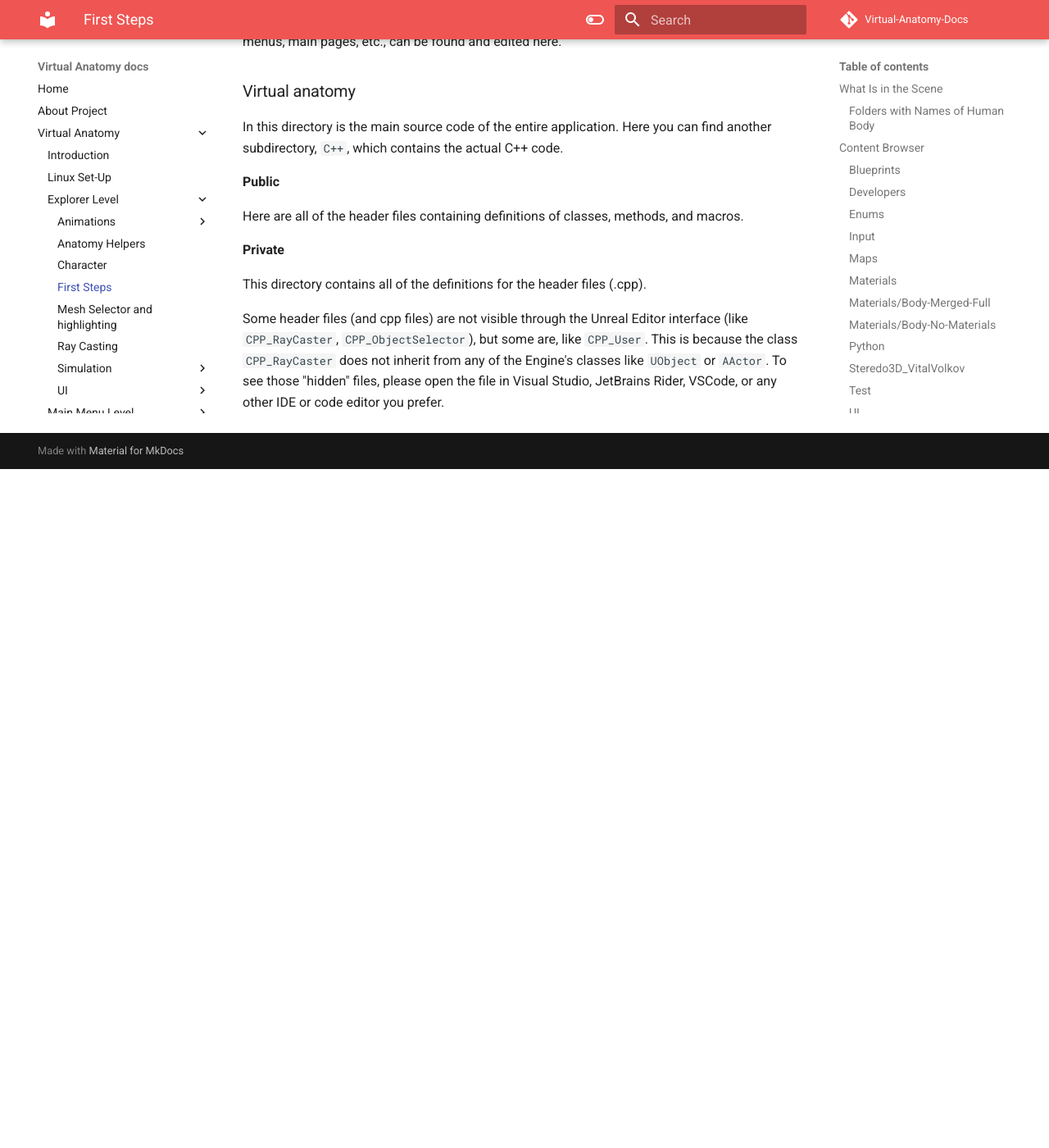
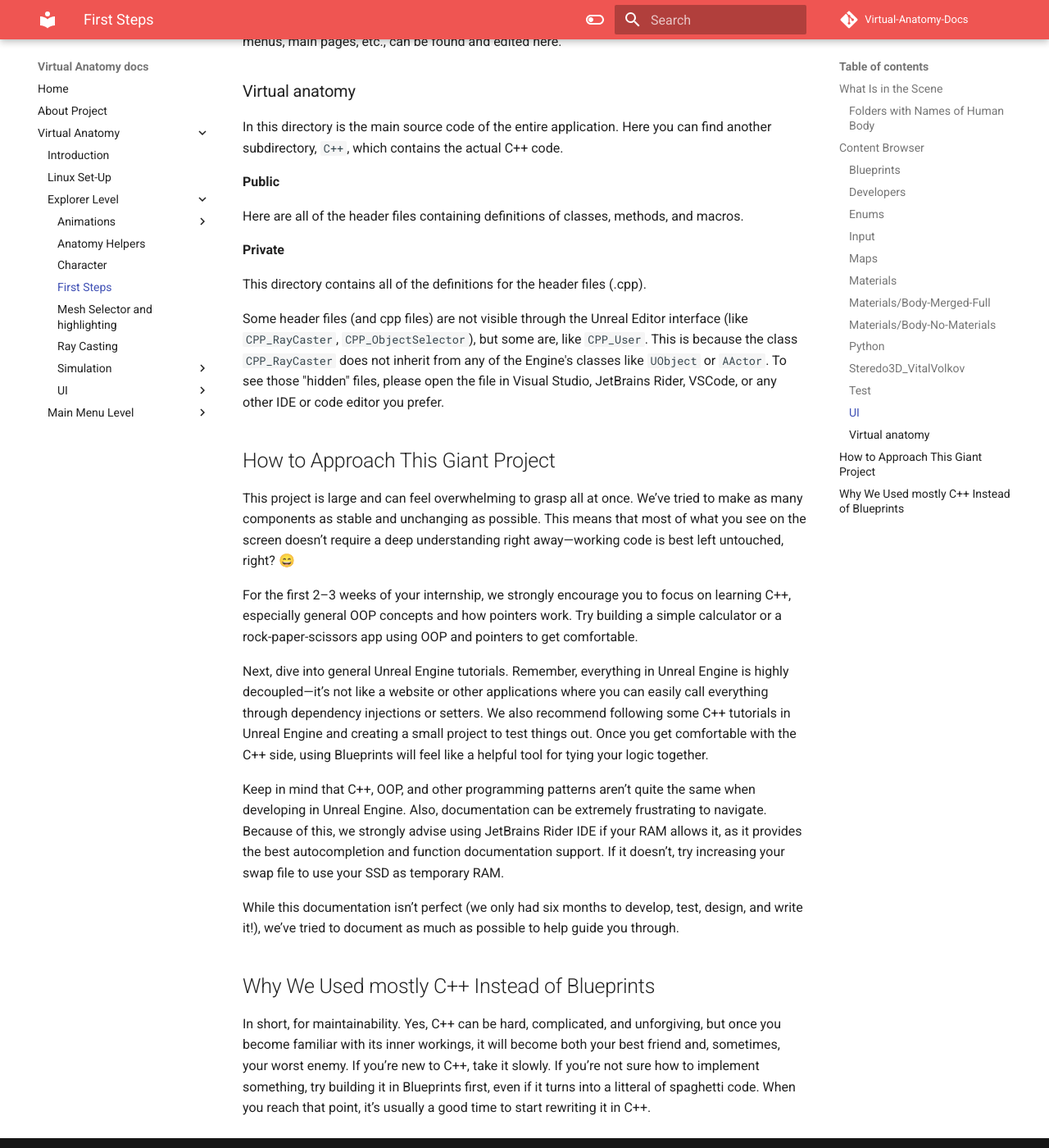
Before and after one commit to jrcz-data-science-lab/VirtualAnatomy-Documentation, an MkDocs documentation site: the page built from docs/VirtualAnatomy/ExplorerLevel/FirstSteps.md, in a window 1280 px wide and 1400 px high, scrolled down 4760 px. Shown: the whole window at 82% size. Built offline with MkDocs 1.6.1 and Material for MkDocs 9.7.7, drawn with Linux system fonts in a browser that asks for light colours; comment, search, counter and statistics services are not loaded; before the commit the page ends 5332 px from its top, so only the background shows below that.

Commit message:
added more to the how to approach the project

```diff
--- a/docs/VirtualAnatomy/ExplorerLevel/FirstSteps.md
+++ b/docs/VirtualAnatomy/ExplorerLevel/FirstSteps.md
@@ -205,3 +205,19 @@ Here are all of the header files containing definitions of classes, methods, and
 This directory contains all of the definitions for the header files (.cpp).
 
 Some header files (and cpp files) are not visible through the Unreal Editor interface (like `CPP_RayCaster`, `CPP_ObjectSelector`), but some are, like `CPP_User`. This is because the class `CPP_RayCaster` does not inherit from any of the Engine's classes like `UObject` or `AActor`. To see those "hidden" files, please open the file in Visual Studio, JetBrains Rider, VSCode, or any other IDE or code editor you prefer.
+
+## How to Approach This Giant Project
+
+This project is large and can feel overwhelming to grasp all at once. We’ve tried to make as many components as stable and unchanging as possible. This means that most of what you see on the screen doesn’t require a deep understanding right away—working code is best left untouched, right? 😄
+
+For the first 2–3 weeks of your internship, we strongly encourage you to focus on learning C++, especially general OOP concepts and how pointers work. Try building a simple calculator or a rock-paper-scissors app using OOP and pointers to get comfortable.
+
+Next, dive into general Unreal Engine tutorials. Remember, everything in Unreal Engine is highly decoupled—it’s not like a website or other applications where you can easily call everything through dependency injections or setters. We also recommend following some C++ tutorials in Unreal Engine and creating a small project to test things out. Once you get comfortable with the C++ side, using Blueprints will feel like a helpful tool for tying your logic together.
+
+Keep in mind that C++, OOP, and other programming patterns aren’t quite the same when developing in Unreal Engine. Also, documentation can be extremely frustrating to navigate. Because of this, we strongly advise using JetBrains Rider IDE if your RAM allows it, as it provides the best autocompletion and function documentation support. If it doesn’t, try increasing your swap file to use your SSD as temporary RAM.
+
+While this documentation isn’t perfect (we only had six months to develop, test, design, and write it!), we’ve tried to document as much as possible to help guide you through.
+
+## Why We Used mostly C++ Instead of Blueprints
+
+In short, for maintainability. Yes, C++ can be hard, complicated, and unforgiving, but once you become familiar with its inner workings, it will become both your best friend and, sometimes, your worst enemy. If you’re new to C++, take it slowly. If you’re not sure how to implement something, try building it in Blueprints first, even if it turns into a litteral of spaghetti code. When you reach that point, it’s usually a good time to start rewriting it in C++.
```
